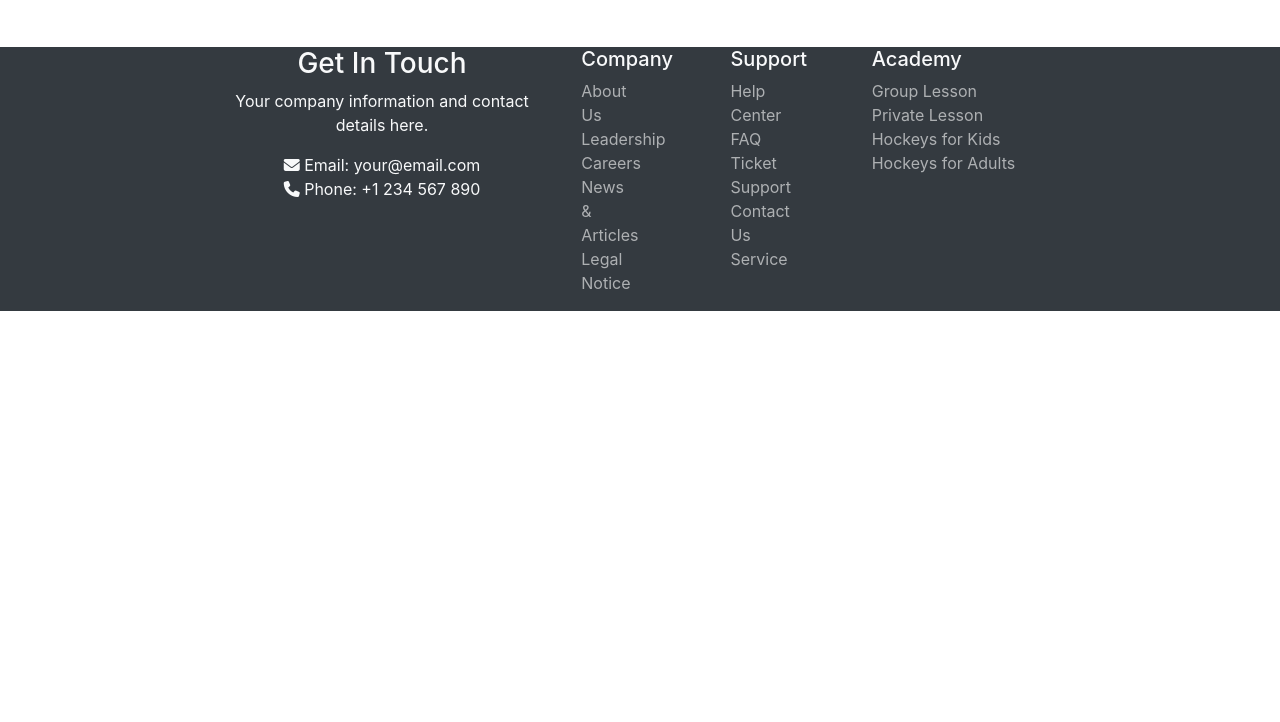
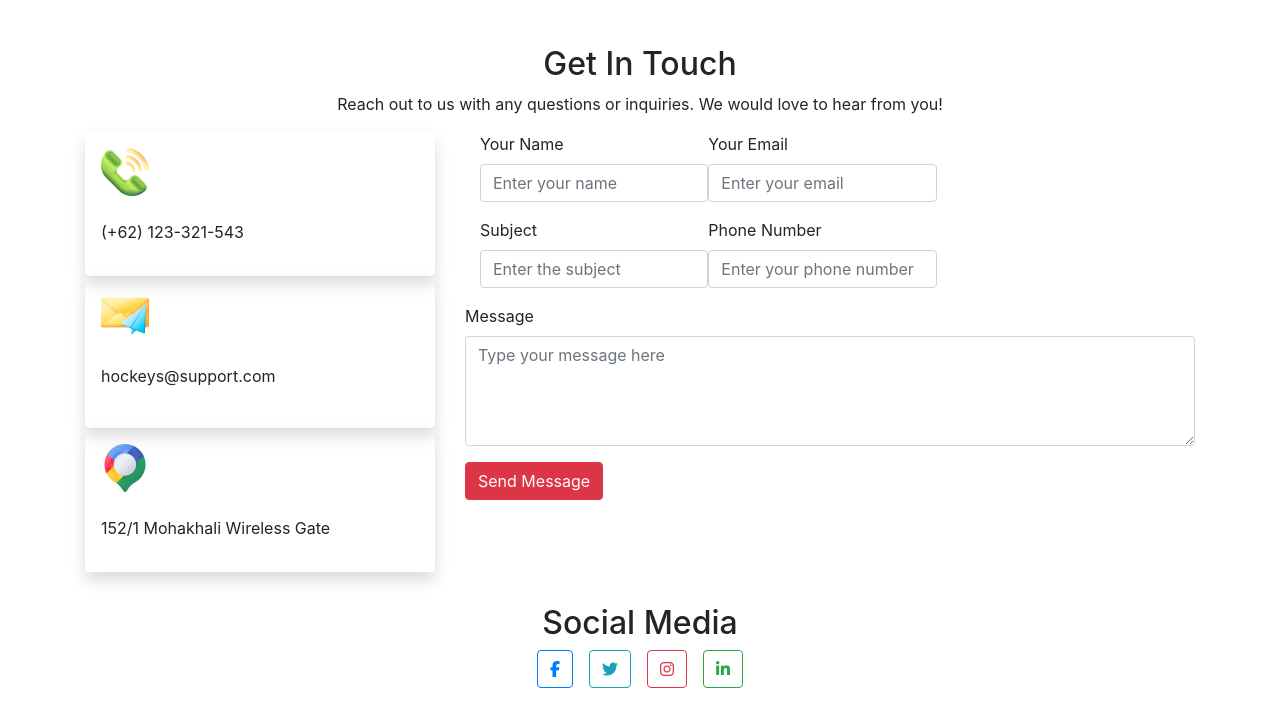
Before and after one commit to malihaakhter-2001/Hockeys-website, a plain HTML site: page index.html in a window 1280 px wide. Shown: the part 3158-3880 px from the top of the page. Before the commit the page ends 3469 px from the top, so only its background shows below. Drawn offline with nearby package versions, Linux system fonts and the light colour scheme.

Commit message:
all sections are added

```diff
--- a/index.html
+++ b/index.html
@@ -4,7 +4,7 @@
   <meta charset="UTF-8">
   <meta name="viewport" content="width=device-width, initial-scale=1, shrink-to-fit=no">
   <link rel="stylesheet" href="https://stackpath.bootstrapcdn.com/bootstrap/4.3.1/css/bootstrap.min.css">
-  <title>Bootstrap Carousel with Box</title>
+  <title>Hockey-Website</title>
   <link rel="stylesheet" href="./styles/style.css">
   <script src="https://kit.fontawesome.com/d7b7563d24.js" crossorigin="anonymous"></script>
 </head>
@@ -482,20 +482,92 @@
       </div>
     </div>
   </section>
+  <!-- Get In Touch -->
+
+<section class="container my-5">
+  <div class="text-center">
+    <h2>Get In Touch</h2>
+    <p>
+      Reach out to us with any questions or inquiries. We would love to hear from you!
+    </p>
+  </div>
+
+  <div class="row mt-6">
+    <!-- Images on the Left -->
+    <div class="col-md-4">
+      <div class="shadow p-3 bg-body-tertiary rounded">
+        <img src="./Images/Group 1171275317.png" class="img-fluid" alt="Image 1">
+        <p class="text-bottom mt-4">(+62) 123-321-543</p>
+      </div>
+      <div class="shadow p-3 bg-body-tertiary rounded">
+        <img src="./Images/Group 1171275318.png" class="img-fluid" alt="Image 2">
+        <p class="text-bottom my-4">hockeys@support.com</p>
+      </div>
+      <div class="shadow p-3 bg-body-tertiary rounded mb-3">
+        <img src="./Images/Group 1171275321.png" class="img-fluid" alt="Image 3">
+        <p class="text-bottom mt-4">152/1 Mohakhali Wireless Gate</p>
+      </div>
+    </div>
+
+    <!-- Form on the Right -->
+    <div class="col-md-8">
+      <form>
+        <div class="d-md-flex justify-content-between col-md-8">
+          <div class="form-group">
+          <label for="yourName">Your Name</label>
+          <input type="text" class="form-control" id="yourName" placeholder="Enter your name" required>
+        </div>
+        <div class="form-group">
+          <label for="yourEmail">Your Email</label>
+          <input type="email" class="form-control" id="yourEmail" placeholder="Enter your email" required>
+        </div>
+      </div>
+        <div class="d-md-flex justify-content-between col-md-8">
+          <div class="form-group">
+            <label for="subject">Subject</label>
+            <input type="text" class="form-control" id="subject" placeholder="Enter the subject" required>
+          </div>
+          <div class="form-group">
+            <label for="phoneNumber">Phone Number</label>
+            <input type="tel" class="form-control" id="phoneNumber" placeholder="Enter your phone number">
+          </div>
+        </div>
+        <div class="form-group">
+          <label for="message">Message</label>
+          <textarea class="form-control" id="message" rows="4" placeholder="Type your message here" required></textarea>
+        </div>
+        <button type="submit" class="btn btn-danger">Send Message</button>
+      </form>
+
+    </div>
+    <div class="container my-3">
+      <div class="text-center">
+        <h2>Social Media</h2>
+        <div class="d-flex justify-content-center">
+          <!-- Replace these links with your actual social media profile links -->
+          <a href="#" class="btn btn-outline-primary mx-2"><i class="fab fa-facebook-f"></i></a>
+          <a href="#" class="btn btn-outline-info mx-2"><i class="fab fa-twitter"></i></a>
+          <a href="#" class="btn btn-outline-danger mx-2"><i class="fab fa-instagram"></i></a>
+          <a href="#" class="btn btn-outline-success mx-2"><i class="fab fa-linkedin-in"></i></a>
+        </div>
+      </div>
+    </div>
+  </div>
+</section>
 </main>
 <!-- footer section -->
 <footer class="bg-dark text-light">
   <div class="container1">
     <div class="row">
-      <!-- Get In Touch (small devices) -->
+      <!-- Get In Touch-->
       <div class="col-md-5 text-center d-block">
         <h3>Get In Touch</h3>
         <p>
           Your company information and contact details here.
         </p>
         <p>
-          <i class="fas fa-envelope"></i> Email: your@email.com<br>
-          <i class="fas fa-phone"></i> Phone: +1 234 567 890
+          <i class="text-danger fas fa-envelope"></i> Email: your@email.com<br>
+          <i class="text-danger fas fa-phone"></i> Phone: +1 234 567 890
         </p>
       </div>
 
--- a/styles/style.css
+++ b/styles/style.css
@@ -58,6 +58,7 @@
       border-radius: 10px;
       margin-bottom: 10px;
     }
+
     #button{
       padding: 10px;
       border-radius: 10px;
@@ -70,5 +71,6 @@
       flex-direction: row;
       margin-left: 15px;
       gap: 10px;
+
     }
-}
+  }
```
